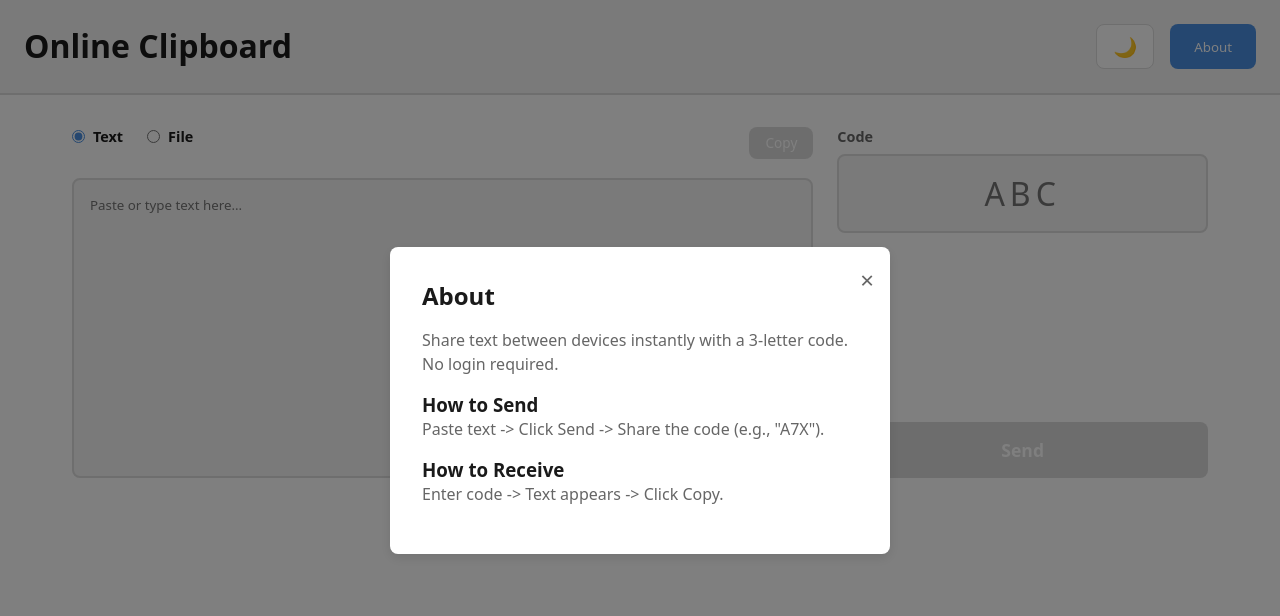
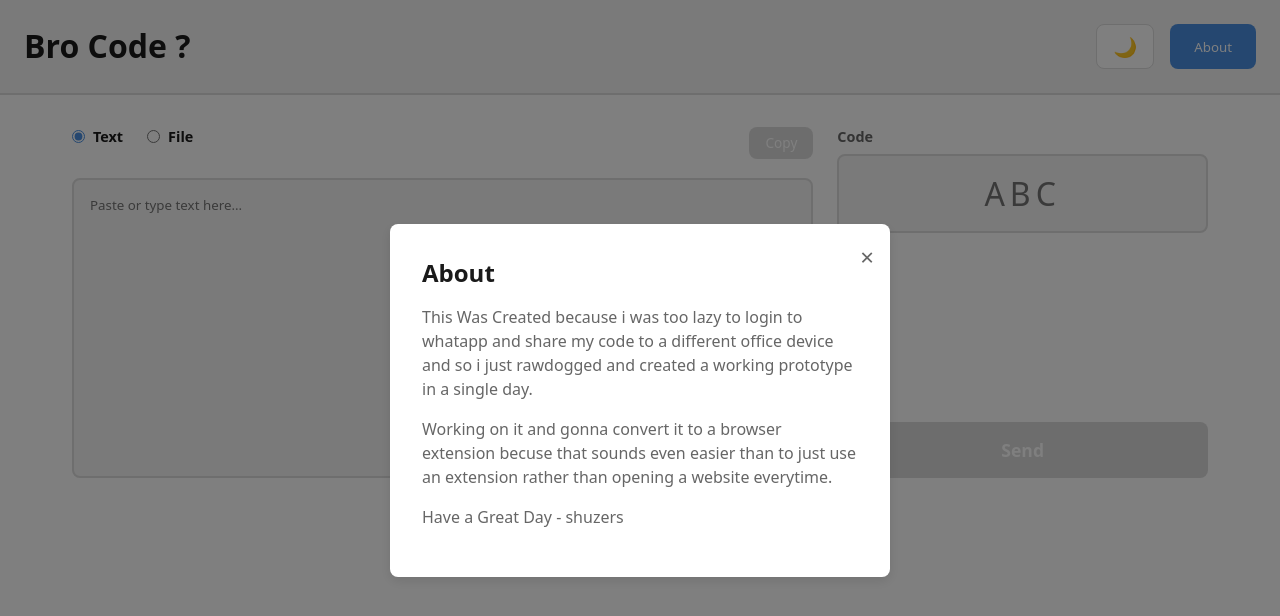
Before and after one commit to shuzers/brocode, a plain HTML site: page index.html in a window 1280 px wide. Both pictures are taken after a click on the button "About". Drawn offline with nearby package versions, Linux system fonts and the light colour scheme.

Commit message:
changed about

```diff
--- a/index.html
+++ b/index.html
@@ -4,13 +4,13 @@
 <head>
   <meta charset="UTF-8">
   <meta name="viewport" content="width=device-width, initial-scale=1.0">
-  <title>Online Clipboard</title>
+  <title>Bro Code ?</title>
   <link rel="stylesheet" href="styles.css">
 </head>
 
 <body>
   <header>
-    <h1>Online Clipboard</h1>
+    <h1>Bro Code ?</h1>
     <div class="header-buttons">
       <button id="theme-toggle" aria-label="Toggle Theme"><span class="theme-icon">🌙</span></button>
       <button id="about-btn">About</button>
@@ -46,11 +46,11 @@
     <div class="modal-content">
       <button class="modal-close">&times;</button>
       <h2>About</h2>
-      <p>Share text between devices instantly with a 3-letter code. No login required.</p>
-      <h3>How to Send</h3>
-      <p>Paste text -> Click Send -> Share the code (e.g., "A7X").</p>
-      <h3>How to Receive</h3>
-      <p>Enter code -> Text appears -> Click Copy.</p>
+      <p>This Was Created because i was too lazy to login to whatapp and share my code to a different office device and
+        so i just rawdogged and created a working prototype in a single day.</p>
+      <p>Working on it and gonna convert it to a browser extension becuse that sounds even easier than to just use an
+        extension rather than opening a website everytime. </p>
+      <p>Have a Great Day - shuzers</p>
     </div>
   </div>
   <!-- Supabase UMD CDN (v2 latest - drops .39.7 for auto-latest; stable) -->
```
